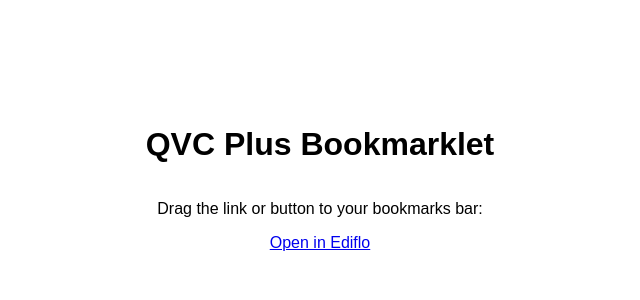
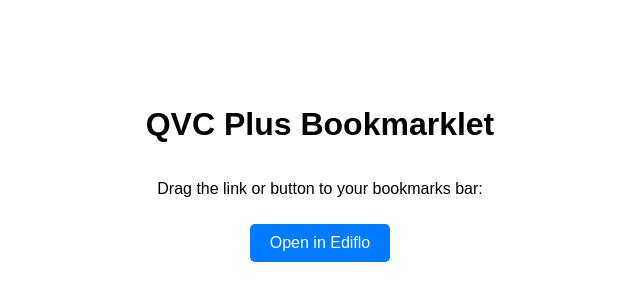
Before and after one commit to Axonista/qurate-bookmarklet, a plain HTML site: page index.html in a window 1280 px wide. Shown: the part 230-530 px from the top of the page, without its empty margins (320-960 px from the left). Drawn offline with Linux system fonts and the light colour scheme.

Commit message:
Update index.html

```diff
--- a/index.html
+++ b/index.html
@@ -27,6 +27,6 @@
 <body>
     <h1>QVC Plus Bookmarklet</h1>
     <p>Drag the link or button to your bookmarks bar:</p>
-    <a href="javascript:(function(){function e(e){try{return atob(e).replace(/\n/g,'').replace(/^Video_VideoStreamd|^Video_VideoSeriesd/,'')}catch(t){return''}}function t(e){window.open(e,'_blank')}const o=window.location.hostname,n=window.location.pathname;if('plus.qvc.com'!==o)return void alert('works only on QVC Plus');const i='https://cms.pi07.ediflo.tv/@qvc-us/',a='?bookmarklet=v1';let r='';if('/'===n)r=`${i}collections/homepage-web${a}`;else if(n.match(/\/streams\/[^/]+\/[^/]+/)){const t=n.split('/').pop(),o=e(t);r=`${i}assets/${o}${a}`}else if(n.match(/\/series\/[^/]+\/[^/]+/)){const t=n.split('/').pop(),o=e(t);r=`${i}series/${o}${a}`}else if(n.match(/\/portals\/[^/]+/)){const e=n.split('/').pop();r=`${i}layout/screens/${e}${a}`}else if(n.match(/\/collections\/[^/]+/)){const e=n.split('/').pop();r=`${i}collections/${e}${a}`}r&&t(r)})();">Open in Ediflo</a>
+    <a class="bookmarklet" href="javascript:(function(){function e(e){try{return atob(e).replace(/\n/g,'').replace(/^Video_VideoStreamd|^Video_VideoSeriesd/,'')}catch(t){return''}}function t(e){window.open(e,'_blank')}const o=window.location.hostname,n=window.location.pathname;if('plus.qvc.com'!==o)return void alert('works only on QVC Plus');const i='https://cms.pi07.ediflo.tv/@qvc-us/',a='?bookmarklet=v1';let r='';if('/'===n)r=`${i}collections/homepage-web${a}`;else if(n.match(/\/streams\/[^/]+\/[^/]+/)){const t=n.split('/').pop(),o=e(t);r=`${i}assets/${o}${a}`}else if(n.match(/\/series\/[^/]+\/[^/]+/)){const t=n.split('/').pop(),o=e(t);r=`${i}series/${o}${a}`}else if(n.match(/\/portals\/[^/]+/)){const e=n.split('/').pop();r=`${i}layout/screens/${e}${a}`}else if(n.match(/\/collections\/[^/]+/)){const e=n.split('/').pop();r=`${i}collections/${e}${a}`}r&&t(r)})();">Open in Ediflo</a>
 </body>
 </html>
```
